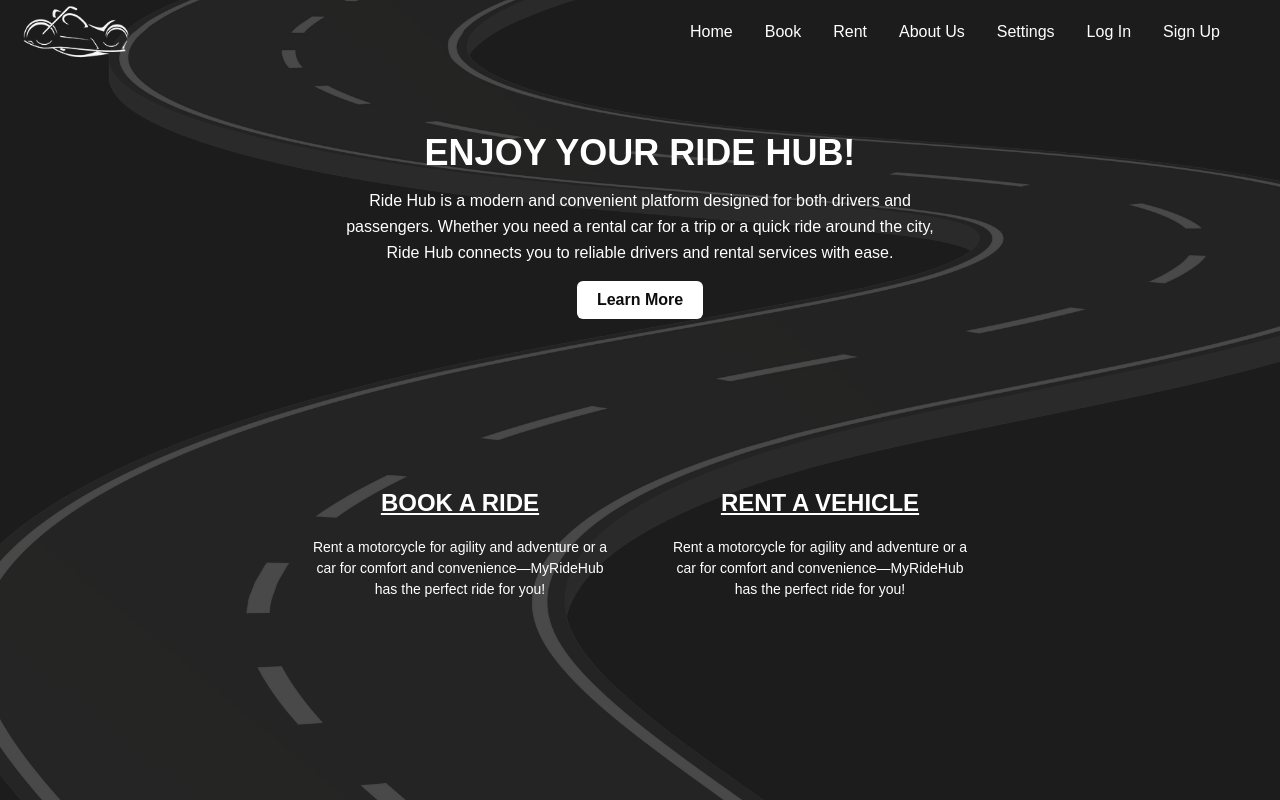
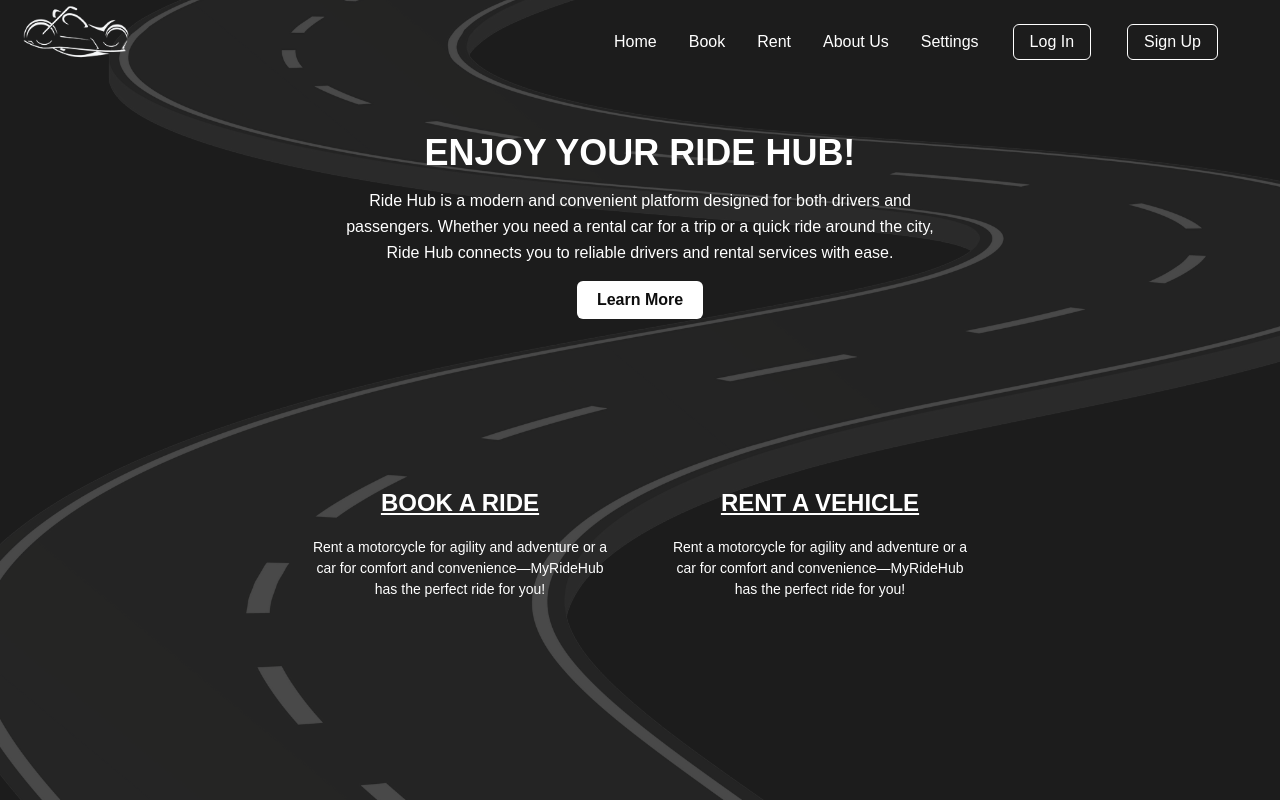
Before and after one commit to cabadany/IT342-MyRideHub, a React (Vite) app in the folder frontend/myridehub/: page / in a window 1280 px wide. Built offline with nearby package versions, Linux system fonts and the light colour scheme.

Commit message:
fixed landing page

```diff
--- a/frontend/myridehub/src/LandingPage/LandingPage.jsx
+++ b/frontend/myridehub/src/LandingPage/LandingPage.jsx
@@ -58,8 +58,9 @@ export default function LandingPage() {
           <li><Link to="" className="nav-link">Settings</Link></li>
 
 
-          <li><a href="/login" className="contact-link">Log In</a></li>
-          <li><a href="/signup" className="contact-link">Sign Up</a></li>
+
+          <li><button className="contact-btn">Log In</button></li>
+          <li><button className="contact-btn">Sign Up</button></li>
         </ul>
       </nav>
 
```
